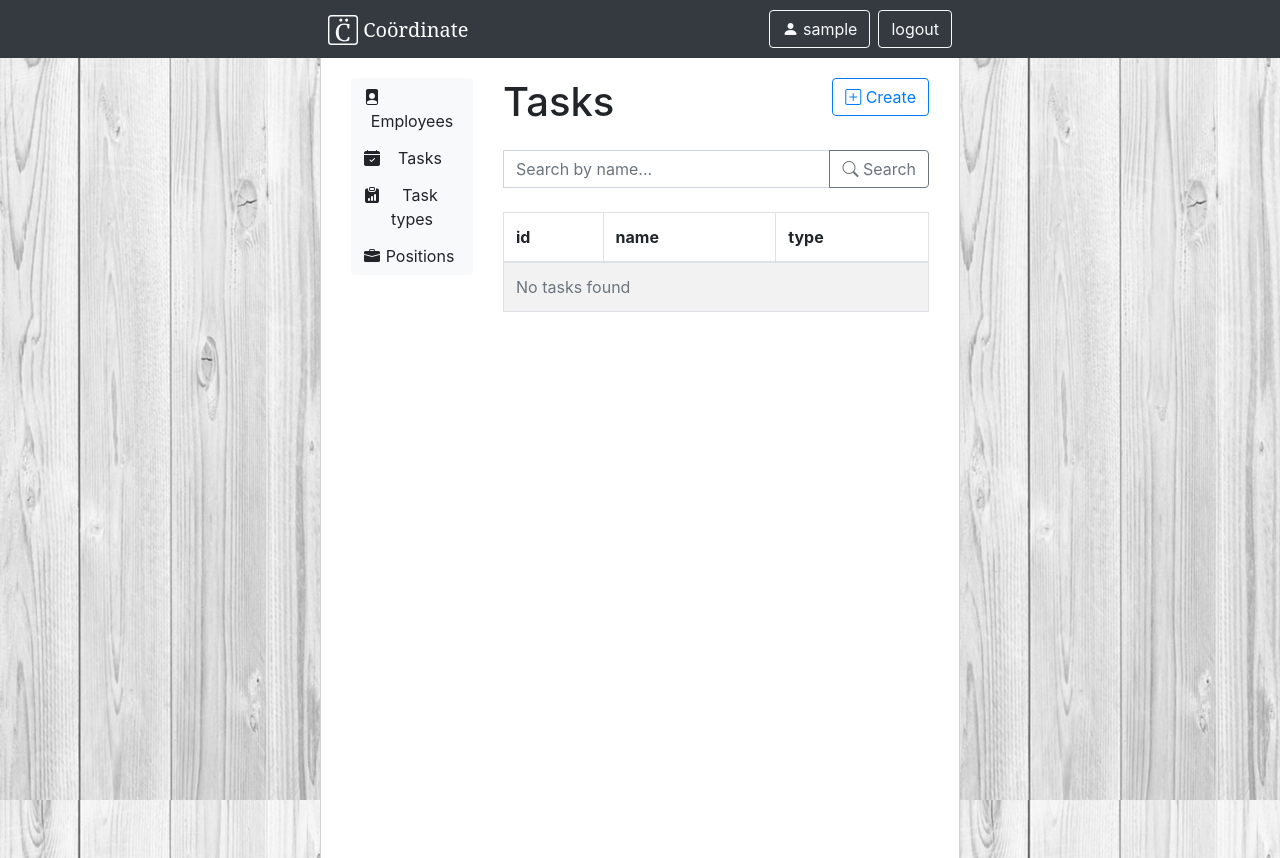
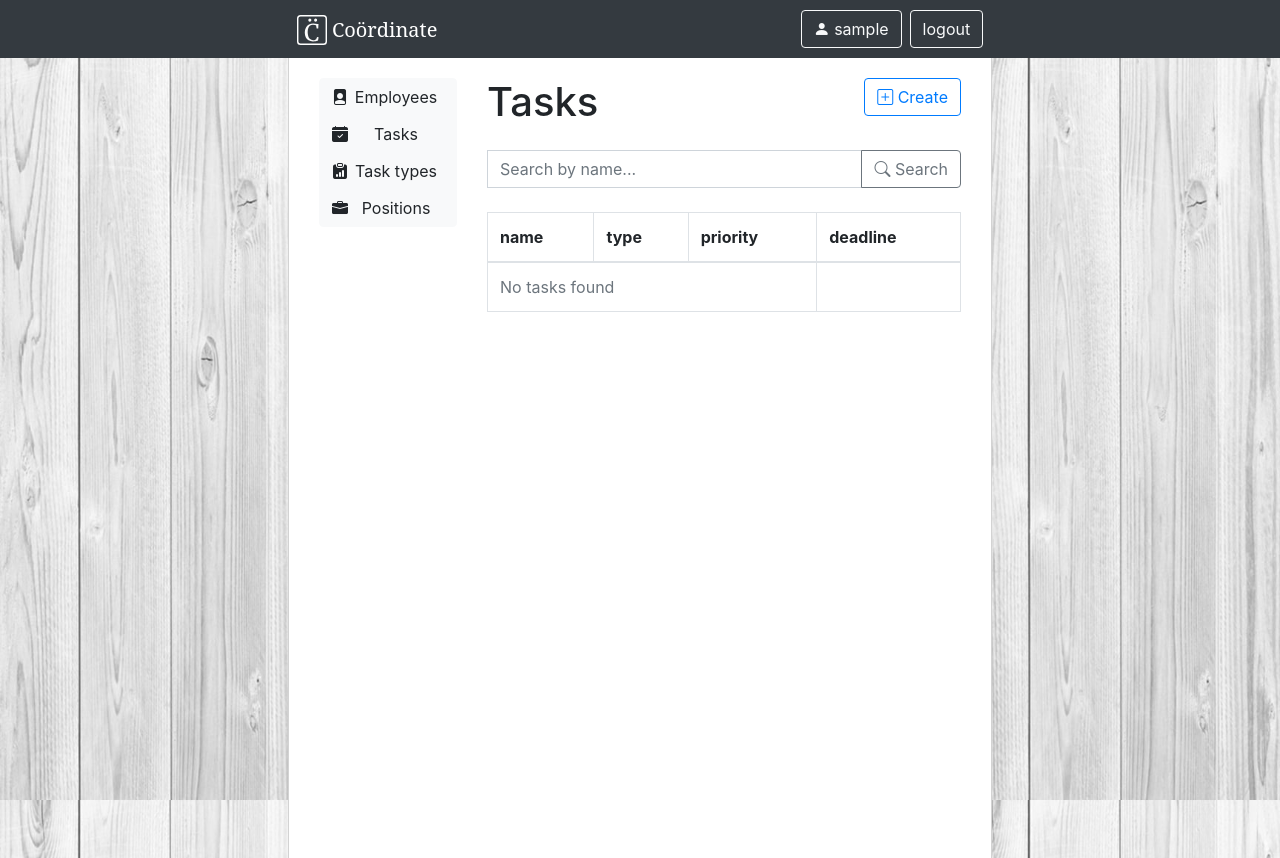
Before and after one commit to mltdll/coordinate, a Django app: page /tasks/ in a window 1280 px wide. Run offline with Django 4.2, Linux system fonts and the light colour scheme; the visitor is signed in with stand-in values (Sample User, id 1); data that the repository does not hold is empty; some libraries are stand-ins or nearby versions.

Commit message:
Improve task display on the task list page

```diff
--- a/static/css/styles.css
+++ b/static/css/styles.css
@@ -1,10 +1,15 @@
 .content {
     padding: 20px 30px;
-    width: 50%;
+    width: 55%;
     min-height: 100vh;
     background-color: white;
     border: lightgray solid;
     border-width: 0 1px;
+}
+
+.navbar-container {
+    width: 55%;
+    padding: 0;
 }
 
 .navbar-brand {
--- a/task_manager/models.py
+++ b/task_manager/models.py
@@ -58,6 +58,9 @@ class Task(models.Model):
         settings.AUTH_USER_MODEL, related_name="tasks"
     )
 
+    class Meta:
+        ordering = ["is_completed", "deadline"]
+
     def toggle_completed(self):
         self.is_completed = not self.is_completed
         self.save()
--- a/templates/includes/navbar.html
+++ b/templates/includes/navbar.html
@@ -1,6 +1,6 @@
 {% load static %}
 <nav class="navbar navbar-expand-lg navbar-dark bg-dark">
-  <div class="container w-50 p-0">
+  <div class="container navbar-container">
     <a class="navbar-brand" href="{% url 'task_manager:index' %}">
       <img src="{% static 'svg/logo-white.svg' %}" alt="" style="max-width: 1.5em">
       <span class="align-middle">Coördinate</span>
--- a/templates/task_manager/task_list.html
+++ b/templates/task_manager/task_list.html
@@ -11,23 +11,27 @@
 
   {% include "includes/search_form.html" %}
 
-  <table class="table table-striped table-bordered table-hover">
+  <table class="table table-bordered table-hover">
     <thead>
     <tr>
-      <th scope="col">id</th>
       <th scope="col">name</th>
       <th scope="col">type</th>
+      <th scope="col">priority</th>
+      <th scope="col">deadline</th>
     </tr>
     </thead>
     <tbody>
     {% if task_list %}
       {% for task in task_list %}
-        <tr>
-          <td>{{ task.id }}</td>
+        <tr {% if task.is_completed %}class="table-success"{% endif %}>
           <td><a href="{% url 'task_manager:task-detail' pk=task.id %}">{{ task.name }}</a></td>
           <td>
             {{ task.task_type }}
-            <span class="float-right">
+          </td>
+          <td>{{ task.get_priority_display }}</td>
+          <td>
+            {{ task.deadline.isoformat }}
+            <span class="float-right btn-group">
               {% if task.is_completed %}
                 <a href="{% url 'task_manager:toggle-task-completed' pk=task.id %}"
                    class="btn btn-outline-danger btn-sm">
@@ -39,13 +43,6 @@
                   <i class="bi bi-check-square"></i>
                 </a>
               {% endif %}
-
-              <a href="{% url 'task_manager:task-update' pk=task.id %}" class="btn btn-outline-secondary btn-sm">
-                <i class="bi bi-pencil-square"></i>
-              </a>
-              <a href="{% url 'task_manager:task-delete' pk=task.id %}" class="btn btn-outline-danger btn-sm">
-                <i class="bi bi-trash"></i>
-              </a>
             </span>
           </td>
         </tr>
```
